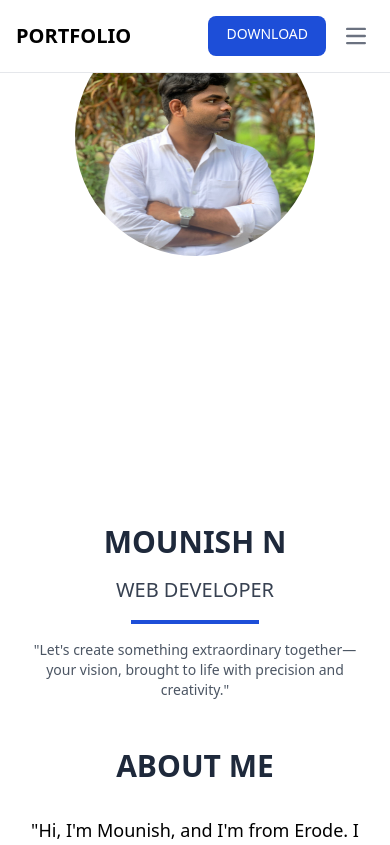
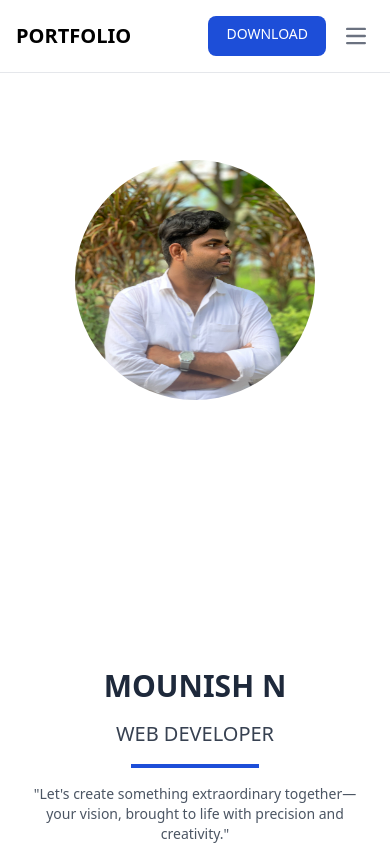
Before and after one commit to NMounish/PortFolio, a React (Vite) app: page / in a window 390 px wide. Shown: the top 845 px of the page. Built offline with nearby package versions, Linux system fonts and the light colour scheme.

Commit message:
modified img

```diff
--- a/src/Component/Home.jsx
+++ b/src/Component/Home.jsx
@@ -255,13 +255,14 @@ const Home = () => {
 
       <div className="mt-20 md:mt-32 lg:mt-48 px-6 md:px-12 lg:px-20">
         {/* Home Section */}
+        {/* Home Section */}
   <div
     id="home"
     ref={setSectionRef("home")}
-          className="flex flex-col md:flex-row items-center justify-between min-h-screen py-20 -mt-36"
+    className="flex flex-col md:flex-row items-center justify-between min-h-screen py-20 sm:-mt-36 md:-mt-36"
   >
     <img
-            className="rounded-full w-60 h-60 sm:w-60 sm:h-60 md:w-80 md:h-80 mb-8 md:mb-0"
+      className="rounded-full w-60 h-60 sm:w-60 sm:h-60 md:w-80 md:h-80 mb-4 sm:mb-6 md:mb-0"
       src={MounishImage}
       alt="Mounish N - Web Developer"
     />
```
Lines whose indentation alone changed are shown as unchanged.
